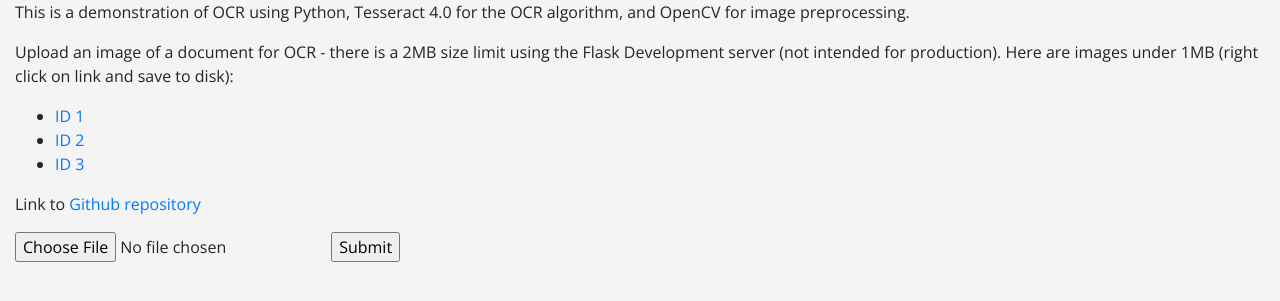
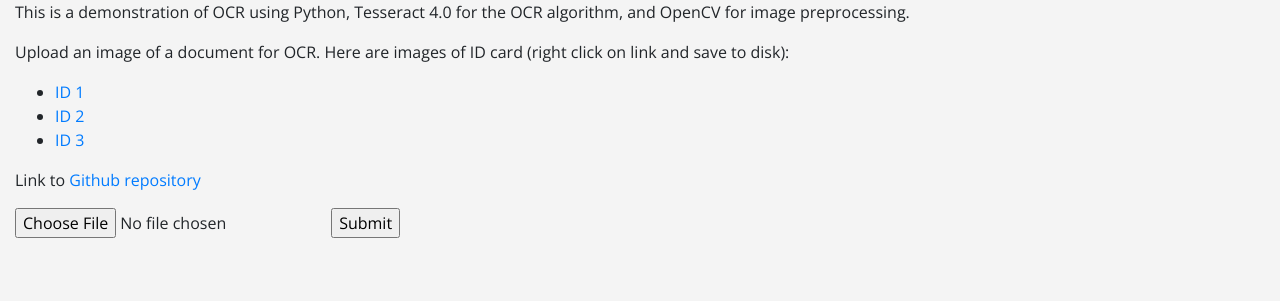
Before and after one commit to youssef-e/Pytesseract-Opencv, a Flask app: page / in a window 1280 px wide. Shown: the part 50-351 px from the top of the page. Run offline with Flask 2, Linux system fonts and the light colour scheme; some libraries are stand-ins or nearby versions.

Commit message:
" rephrasing index test"

```diff
--- a/templates/index.html
+++ b/templates/index.html
@@ -3,7 +3,7 @@
 {% block content %}
 
     <p class="text-left">This is a demonstration of OCR using Python, Tesseract 4.0 for the OCR algorithm, and OpenCV for image preprocessing.</p>
-    <p>Upload an image of a document for OCR - there is a 2MB size limit using the Flask Development server (not intended for production).  Here are images under 1MB (right click on link and save to disk):<p>
+    <p>Upload an image of a document for OCR.  Here are images of ID card (right click on link and save to disk):<p>
       <ul>
         <li><a href="https://www.google.com/url?sa=i&url=https%3A%2F%2Ffr.wikipedia.org%2Fwiki%2FCarte_nationale_d%2527identit%25C3%25A9_en_France&psig=AOvVaw0dxNwiUQ0uWnw6b5q-x7fY&ust=1595506932460000&source=images&cd=vfe&ved=0CAIQjRxqFwoTCODulNXs4OoCFQAAAAAdAAAAABAD" target="_blank">ID 1</a></li>
         <li><a href="https://i0.wp.com/fkr92.com/wp-content/uploads/2018/12/cin-fr-macky-2.jpg?fit=600%2C398&ssl=1" target="_blank">ID 2</a></li>
```
